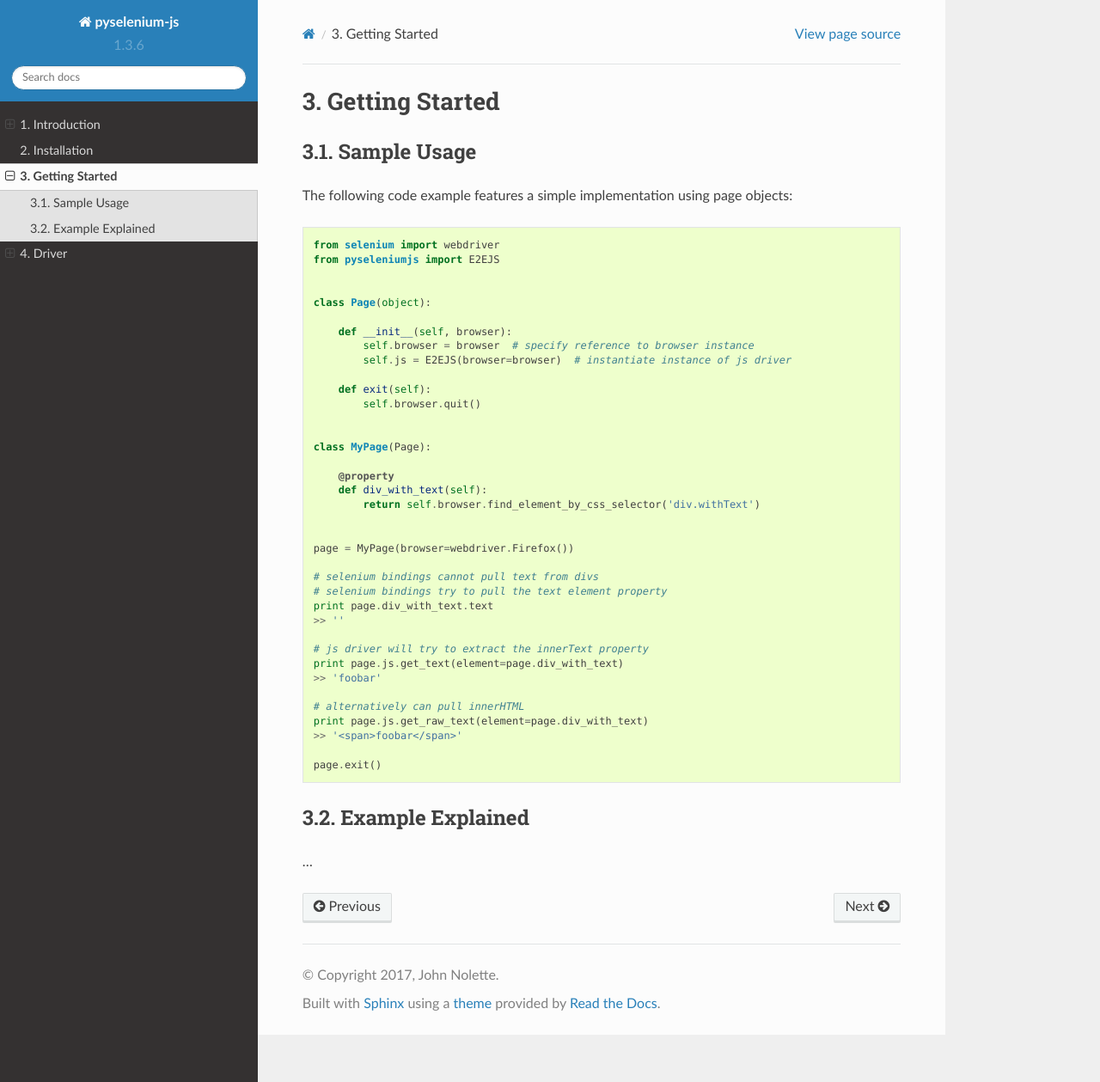
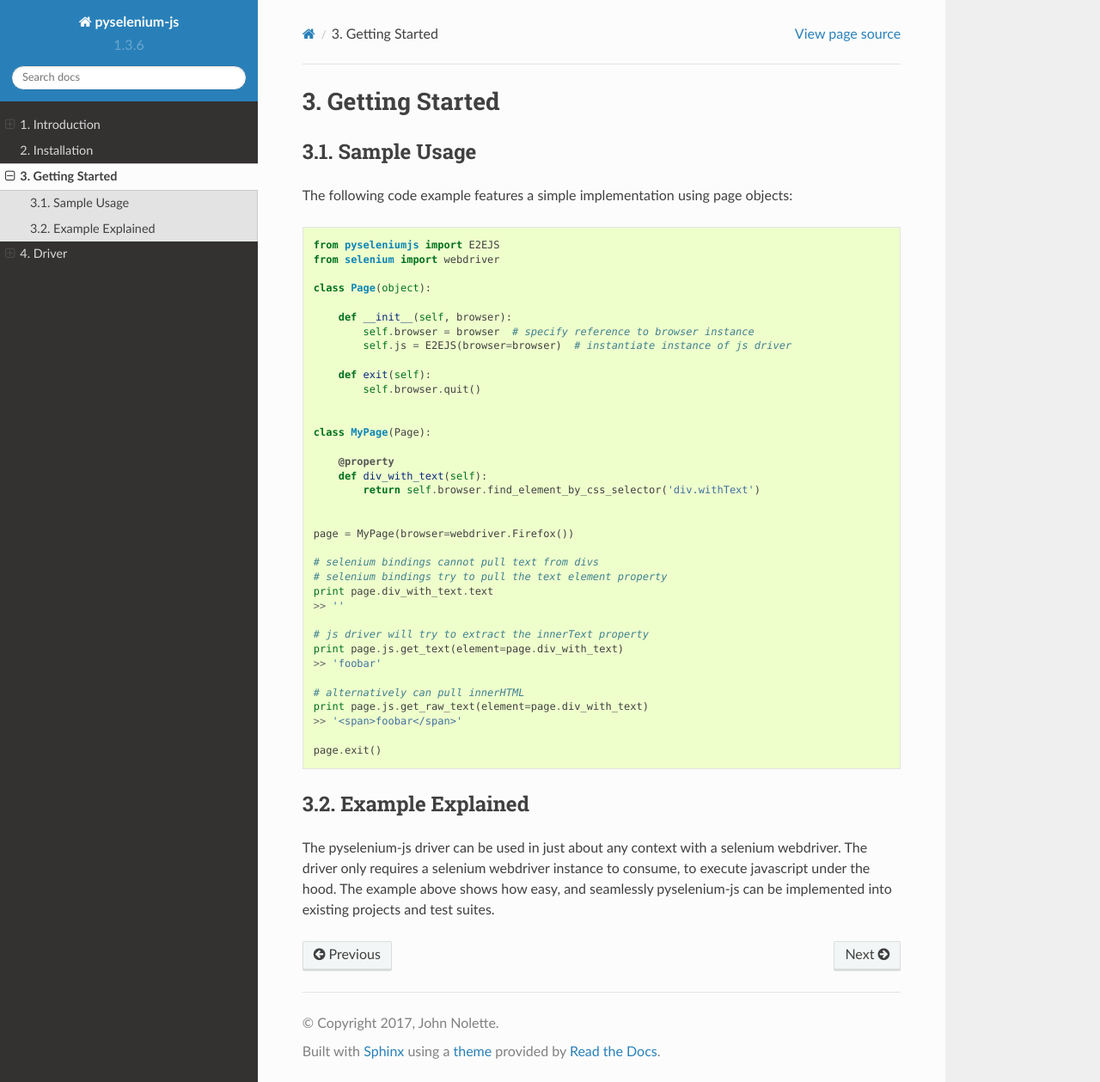
Before and after one commit to neetjn/pyselenium-js, a Sphinx documentation site: the page built from docs/getting_started.rst, in a window 1280 px wide and 1259 px high. Shown: the whole window at 86% size. Built offline with Sphinx 7.4.7 and the Read the Docs theme 2.0.0, drawn with Linux system fonts in a browser that asks for light colours.

```diff
--- a/docs/driver.rst
+++ b/docs/driver.rst
@@ -10,7 +10,8 @@ About
 Best Practices
 ==============
 
-...
+pyselenium-js was designed to be a lightweight, and easily accessible all-purpose javascript driver to cover any functionality the official selenium bindings either don't support or don't cover well.
+To truly exercise the javascript driver, we suggest leveraging page objects and or page factories to simplify integration into your project or test suite.
 
 Asynchronous Javascript Wait
 ============================
--- a/docs/getting_started.rst
+++ b/docs/getting_started.rst
@@ -9,9 +9,8 @@ The following code example features a simple implementation using page objects:
 
 .. code-block:: python
 
+    from pyseleniumjs import E2EJS
     from selenium import webdriver
-    from pyseleniumjs import E2EJS
-
 
     class Page(object):
 
@@ -50,4 +49,6 @@ The following code example features a simple implementation using page objects:
 Example Explained
 =================
 
-...
+The pyselenium-js driver can be used in just about any context with a selenium webdriver.
+The driver only requires a selenium webdriver instance to consume, to execute javascript under the hood.
+The example above shows how easy, and seamlessly pyselenium-js can be implemented into existing projects and test suites.
--- a/docs/installing.rst
+++ b/docs/installing.rst
@@ -4,10 +4,10 @@ Installation
 
 The pyselenium-js project depends on both the selenium package.
 Upon installation of this project, selenium will automatically be installed.
-Under the hood, py-component-controller currently relies on selenium version `3.6.0`.
+Under the hood, py-seleniumjs currently relies on selenium version `3.6.0`.
 pyselenium-js can be used on both python 2.7 and python 3.6, as well as the required selenium package.
 
-You can download the framework using pip like this:
+You can download the module using pip like this:
 
     pip install pyseleniumjs
 
```
Also changed, not shown: README.md (+2 -63 lines).
